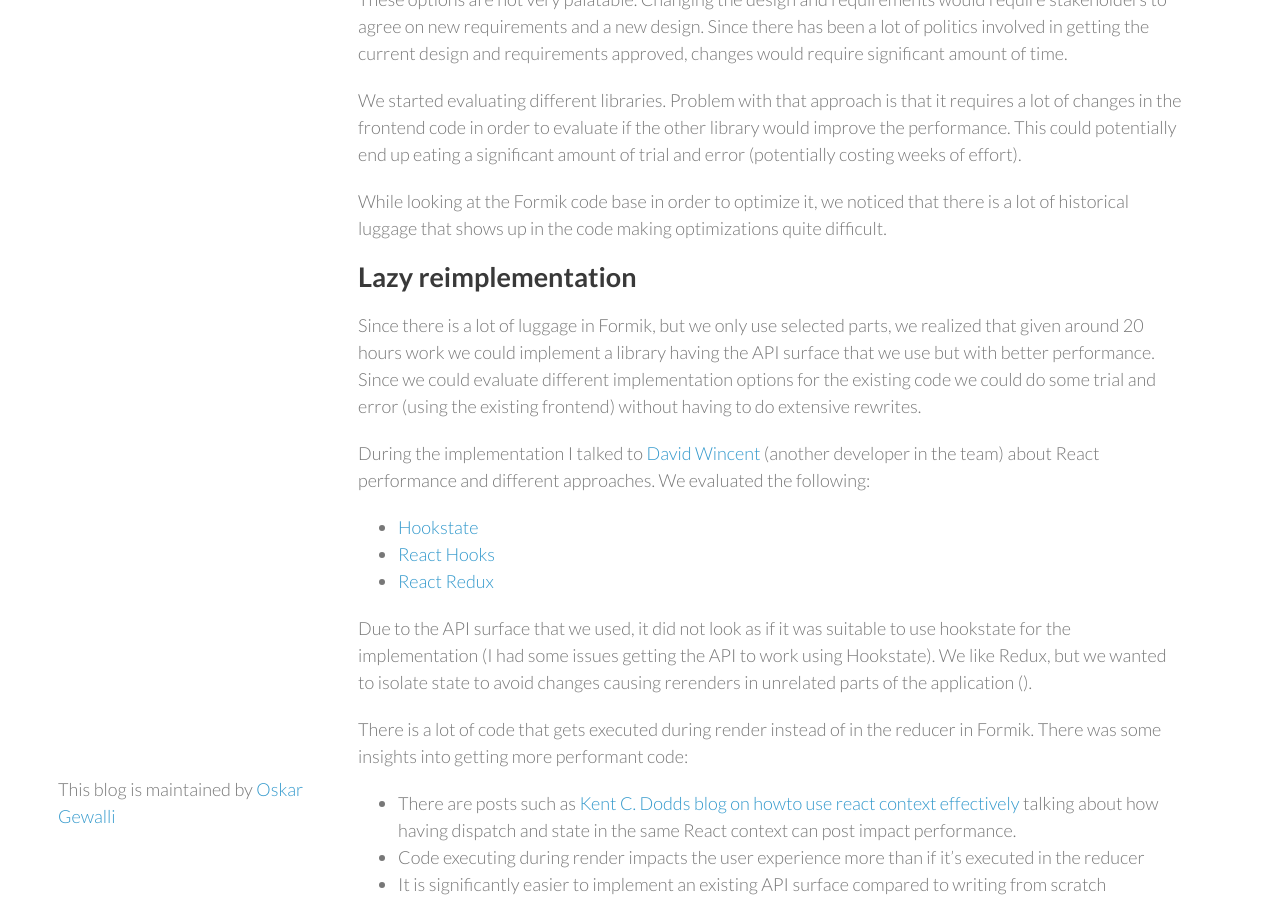
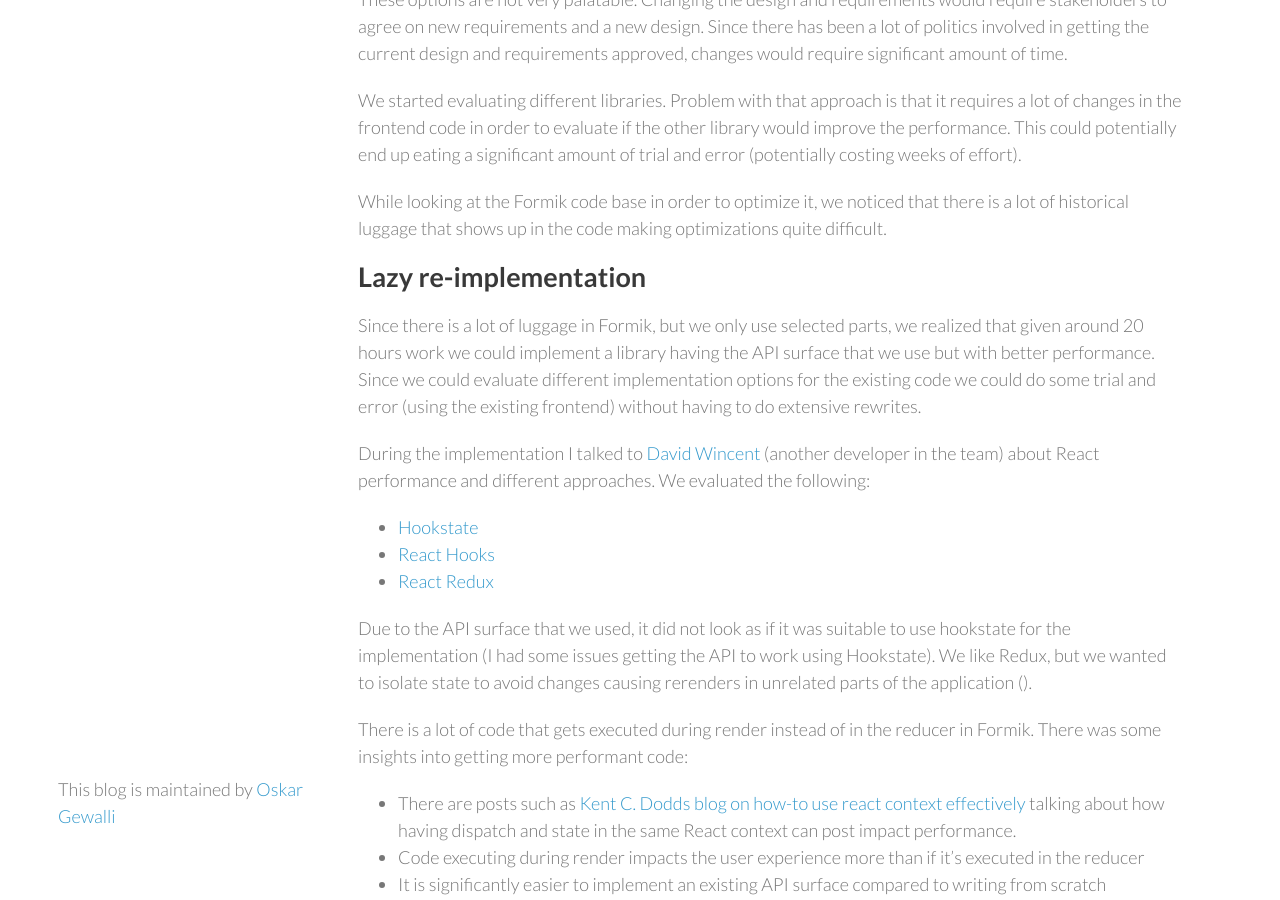
Before and after one commit to wallymathieu/assertfail, a Jekyll site: the page built from _posts/2021-06-06-Using-functional-programming-to-optimize-frontend-code.md, in a window 1280 px wide and 900 px high, scrolled down 780 px. Built offline with Jekyll 4.4.1, drawn with Linux system fonts in a browser that asks for light colours; nearby versions of some CDN libraries.

Commit message:
Spelling

```diff
--- a/_posts/2021-06-06-Using-functional-programming-to-optimize-frontend-code.md
+++ b/_posts/2021-06-06-Using-functional-programming-to-optimize-frontend-code.md
@@ -25,7 +25,7 @@
 
 While looking at the Formik code base in order to optimize it, we noticed that there is a lot of historical luggage that shows up in the code making optimizations quite difficult.
 
-## Lazy reimplementation
+## Lazy re-implementation
 
 Since there is a lot of luggage in Formik, but we only use selected parts, we realized that given around 20 hours work we could implement a library having the API surface that we use but with better performance. Since we could evaluate different implementation options for the existing code we could do some trial and error (using the existing frontend) without having to do extensive rewrites.
 
@@ -39,7 +39,7 @@
 
 There is a lot of code that gets executed during render instead of in the reducer in Formik. There was some insights into getting more performant code:
 
-- There are posts such as [Kent C. Dodds blog on howto use react context effectively](https://kentcdodds.com/blog/how-to-use-react-context-effectively) talking about how having dispatch and state in the same React context can post impact performance.
+- There are posts such as [Kent C. Dodds blog on how-to use react context effectively](https://kentcdodds.com/blog/how-to-use-react-context-effectively) talking about how having dispatch and state in the same React context can post impact performance.
 - Code executing during render impacts the user experience more than if it's executed in the reducer
 - It is significantly easier to implement an existing API surface compared to writing from scratch
 - Existing unit tests can help speed up development by guiding development effort and lowering chances of regressions
```
Also changed, not shown: _posts/2020-01-26-Immutable-classes-in-csharp.md (+1 -0 lines), _posts/2020-05-28-Implicit-versus-explicit-dependencies.md (+2 -2 lines), _posts/2022-09-26-Way-of-working-and-method.md (+1 -1 lines), _posts/2023-02-19-Sample-monorepo-conversion.md (+2 -2 lines).
